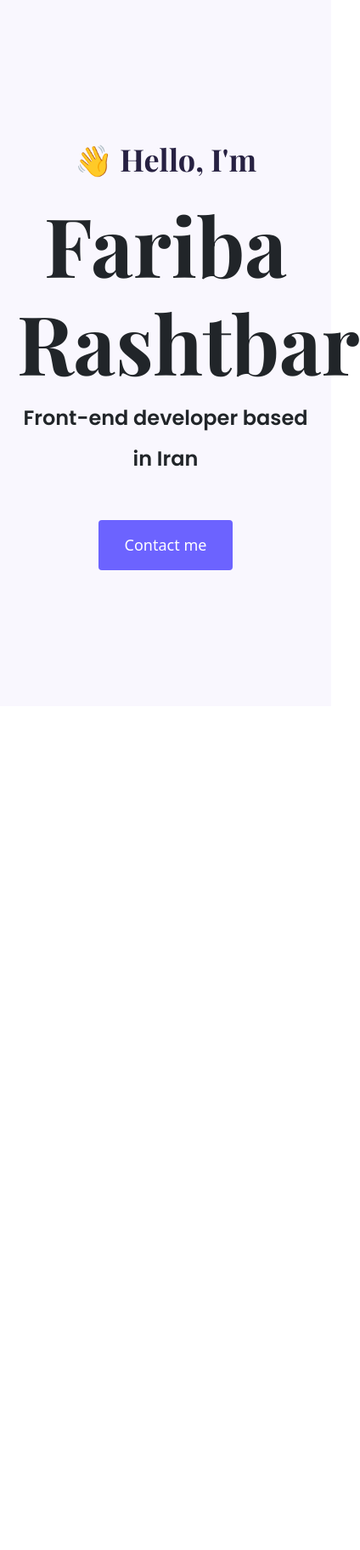
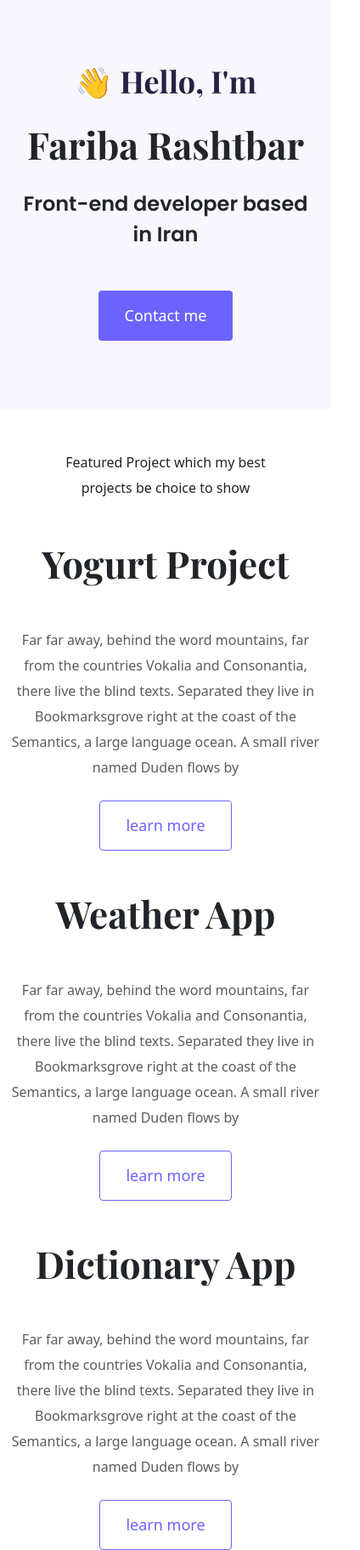
Before and after one commit to faribart/MyPortfolio, a plain HTML site: page Index.html in a window 390 px wide. Shown: the whole page at 85% size, 424 px wide, since content can reach past the window. Before the commit the page ends 844 px from the top, so only its background shows below. Drawn offline with nearby package versions, Linux system fonts and the light colour scheme; a web font is replaced by a local one.

Commit message:
integrated Homepage content design

```diff
--- a/Index.html
+++ b/Index.html
@@ -29,5 +29,51 @@
     <a href="http://" class="btn btn-branding" >Contact me</a>
     </div>
 </div>
+<p class="text-center m-5"> Featured Project which my best projects be choice to show </p>
+
+<div class="container">
+    <div class="row mb-5">
+        <div class="col d-none d-lg-block">
+            <img src="images/cH4m-yogurt.png" class="img-fluid">
+        </div>
+        <div class="col">
+            <div class="project-desc">
+                <h2 class="mb-5">Yogurt Project</h2>
+                <p class="mb-4 text-muted">
+                    Far far away, behind the word mountains, far from the countries Vokalia and Consonantia, there live the blind texts. Separated they live in Bookmarksgrove right at the coast of the Semantics, a large language ocean. A small river named Duden flows by
+                </p>
+                <a href="http://" class="btn btn-branding-outline">learn more</a>
+            </div>
+        </div>
+    </div>
+    <div class="row mb-5">
+        <div class="col">
+            <div class="project-desc">
+                <h2 class="mb-5">Weather App</h2>
+                <p class="mb-4 text-muted">
+                    Far far away, behind the word mountains, far from the countries Vokalia and Consonantia, there live the blind texts. Separated they live in Bookmarksgrove right at the coast of the Semantics, a large language ocean. A small river named Duden flows by
+                </p>
+                <a href="http://" class="btn btn-branding-outline">learn more</a>
+            </div>
+        </div>
+        <div class="col d-none d-lg-block">
+            <img src="images/jxM9-weather.png" class="img-fluid">
+        </div>
+    </div>
+    <div class="row">
+        <div class="col d-none d-lg-block">
+            <img src="images/dgHV-dictionary.png" class="img-fluid">
+        </div>
+        <div class="col">
+            <div class="project-desc">
+                <h2 class="mb-5">Dictionary App</h2>
+                <p class="mb-4 text-muted">
+                    Far far away, behind the word mountains, far from the countries Vokalia and Consonantia, there live the blind texts. Separated they live in Bookmarksgrove right at the coast of the Semantics, a large language ocean. A small river named Duden flows by
+                </p>
+                <a href="http://" class="btn btn-branding-outline">learn more</a>
+            </div>
+        </div>
+    </div>
+</div>
 </body>
 </html>
--- a/style.css
+++ b/style.css
@@ -8,13 +8,22 @@
 
 h1,h2,h3,h4,h5,h6{
     font-family:var(--heading-font-family) ;
+    font-weight: bold;
 }
 
 h1{
     font-size: 96px;
     font-weight: bold;
+    line-height: 1.5;
 }
 
+h2{
+    font-size: 64px;
+}
+p{
+    font-size: 16px;
+    line-height: 30px;
+}
 .hero{
     background-color:var(--secondary-color) ;
     text-align: center;
@@ -24,7 +33,7 @@ h1{
     font-family:var(--detault-font-family) ;
     font-weight: normal;
     font-size: 24px;
-    line-height: 2;
+    line-height:1.5;
 }
 
 .hero p{
@@ -43,3 +52,33 @@ font-size: 18px;
 line-height: 27px;
 padding: 15px 30px;
 }
+
+.btn-branding-outline{
+    border-radius: 4px;
+font-size: 18px;
+line-height: 27px;
+padding: 15px 30px;
+color: var(--branding-color);
+border: 1px solid var(--branding-color);
+}
+
+.project-desc{
+    padding: 120px 60px;
+}
+
+@media (max-width:960px) {
+    .project-desc{
+        padding: 0;
+        text-align: center;
+    }
+    h1{
+        font-size: 44px;
+        line-height: 2;
+    }
+    h2{
+        font-size: 44px;
+    }
+    .hero{
+        padding: 80px 20px;
+    }
+}
```
Also changed, not shown: images/cH4m-yogurt.png (added), images/dgHV-dictionary.png (added), images/jxM9-weather.png (added).
